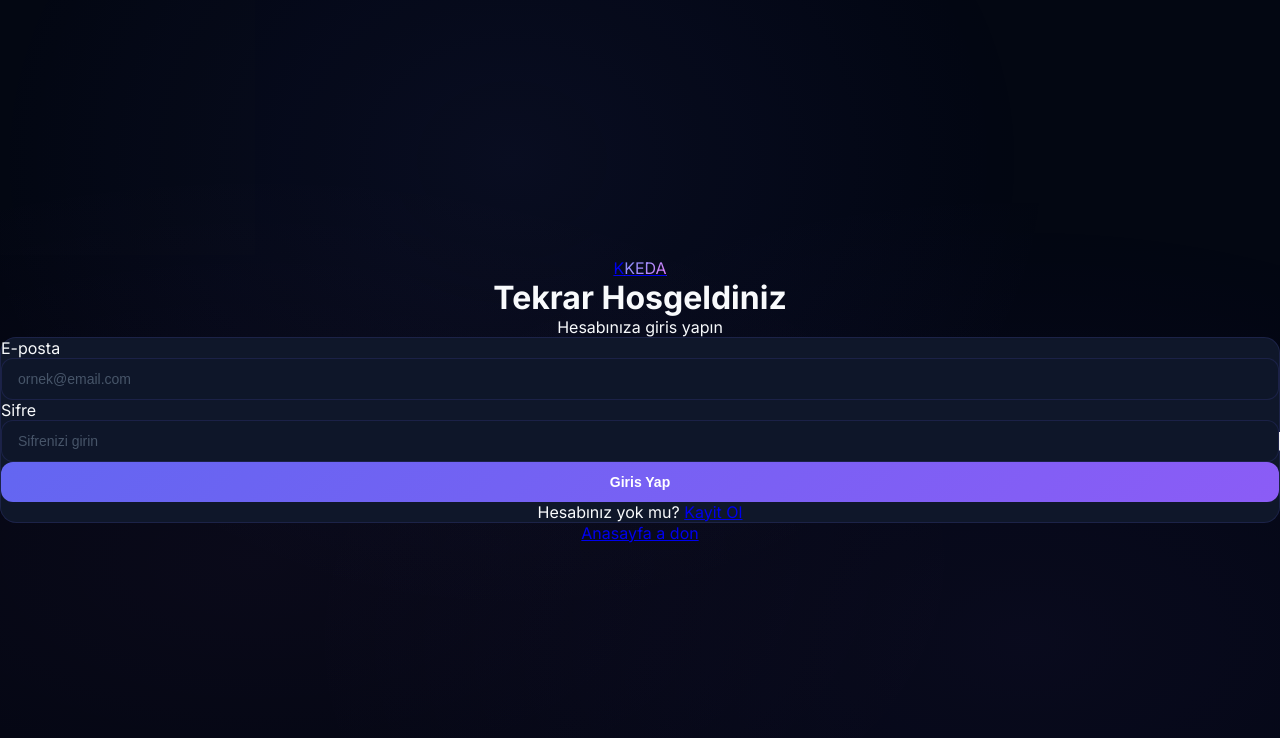
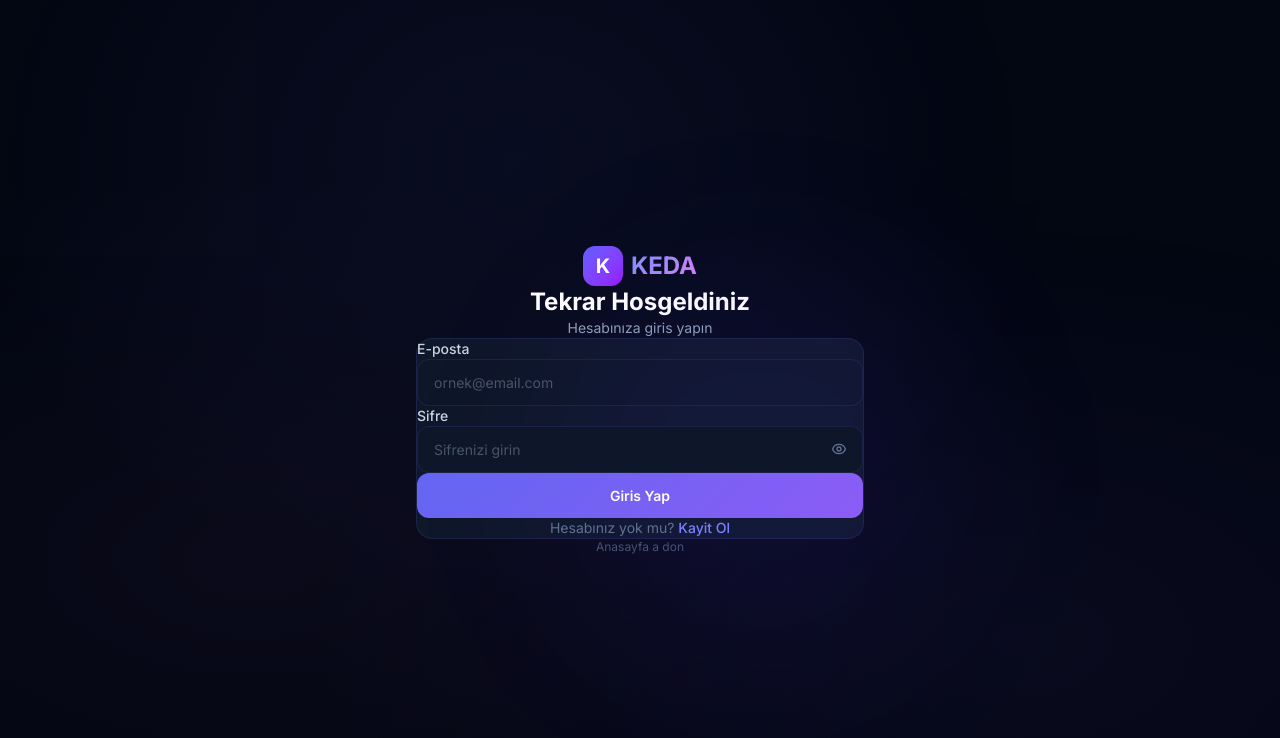
Before and after one commit to orhanyedek/keda-app, a Next.js app: page /auth/login in a window 1280 px wide. Shown: the top 738 px of the page. Built offline with nearby package versions, Linux system fonts and the light colour scheme; no server answers.

Commit message:
fix: Tailwind v4 uyumlu CSS düzeltildi
- @tailwind base/components/utilities → @import 'tailwindcss'
- Production'da CSS bozukluğu giderildi

```diff
--- a/app/globals.css
+++ b/app/globals.css
@@ -1,7 +1,5 @@
 @import url('https://fonts.googleapis.com/css2?family=Inter:wght@300;400;500;600;700;800&display=swap');
-@tailwind base;
-@tailwind components;
-@tailwind utilities;
+@import "tailwindcss";
 
 /* ====== KEDA GLOBAL STILLER ====== */
 
@@ -38,30 +36,11 @@ body {
   overflow-x: hidden;
 }
 
-/* Scrollbar Stili - Dark tema uyumlu */
-::-webkit-scrollbar {
-  width: 6px;
-  height: 6px;
-}
-
-::-webkit-scrollbar-track {
-  background: var(--bg-secondary);
-}
-
-::-webkit-scrollbar-thumb {
-  background: #334155;
-  border-radius: 3px;
-}
-
-::-webkit-scrollbar-thumb:hover {
-  background: var(--accent);
-}
-
-/* Seçim rengi */
-::selection {
-  background: rgba(99, 102, 241, 0.3);
-  color: #f8fafc;
-}
+::-webkit-scrollbar { width: 6px; height: 6px; }
+::-webkit-scrollbar-track { background: var(--bg-secondary); }
+::-webkit-scrollbar-thumb { background: #334155; border-radius: 3px; }
+::-webkit-scrollbar-thumb:hover { background: var(--accent); }
+::selection { background: rgba(99, 102, 241, 0.3); color: #f8fafc; }
 
 /* ====== GLASS MORPHISM ====== */
 .glass {
@@ -122,20 +101,11 @@ body {
   transition: opacity 0.3s ease;
 }
 
-.btn-primary:hover::before {
-  opacity: 1;
-}
+.btn-primary:hover::before { opacity: 1; }
+.btn-primary:hover { transform: translateY(-1px); box-shadow: 0 10px 30px rgba(99, 102, 241, 0.4); }
+.btn-primary:active { transform: translateY(0); }
 
-.btn-primary:hover {
-  transform: translateY(-1px);
-  box-shadow: 0 10px 30px rgba(99, 102, 241, 0.4);
-}
-
-.btn-primary:active {
-  transform: translateY(0);
-}
-
-/* ====== MESH BACKGROUND ANİMASYONU ====== */
+/* ====== MESH BACKGROUND ====== */
 .mesh-bg {
   position: fixed;
   inset: 0;
@@ -165,19 +135,11 @@ body {
   outline: none;
 }
 
-.keda-input:focus {
-  border-color: var(--accent);
-  box-shadow: 0 0 0 3px rgba(99, 102, 241, 0.15);
-}
+.keda-input:focus { border-color: var(--accent); box-shadow: 0 0 0 3px rgba(99, 102, 241, 0.15); }
+.keda-input::placeholder { color: var(--text-muted); }
 
-.keda-input::placeholder {
-  color: var(--text-muted);
-}
-
-/* ====== FLASHCARD 3D ANİMASYONU (M-03) ====== */
-.flashcard-container {
-  perspective: 1000px;
-}
+/* ====== FLASHCARD 3D ANİMASYONU ====== */
+.flashcard-container { perspective: 1000px; }
 
 .flashcard-inner {
   position: relative;
@@ -187,9 +149,7 @@ body {
   transition: transform 0.6s cubic-bezier(0.4, 0, 0.2, 1);
 }
 
-.flashcard-inner.flipped {
-  transform: rotateY(180deg);
-}
+.flashcard-inner.flipped { transform: rotateY(180deg); }
 
 .flashcard-front,
 .flashcard-back {
@@ -200,9 +160,7 @@ body {
   -webkit-backface-visibility: hidden;
 }
 
-.flashcard-back {
-  transform: rotateY(180deg);
-}
+.flashcard-back { transform: rotateY(180deg); }
 
 /* ====== LOADING ANİMASYONU ====== */
 .loading-dots span {
@@ -238,11 +196,5 @@ body {
   transition: width 0.5s ease;
 }
 
-/* ====== RESPONSIVE YARDIMCI SINIFLAR ====== */
-@media (max-width: 768px) {
-  .hide-mobile { display: none !important; }
-}
-
-@media (min-width: 768px) {
-  .hide-desktop { display: none !important; }
-}
+@media (max-width: 768px) { .hide-mobile { display: none !important; } }
+@media (min-width: 768px) { .hide-desktop { display: none !important; } }
```
